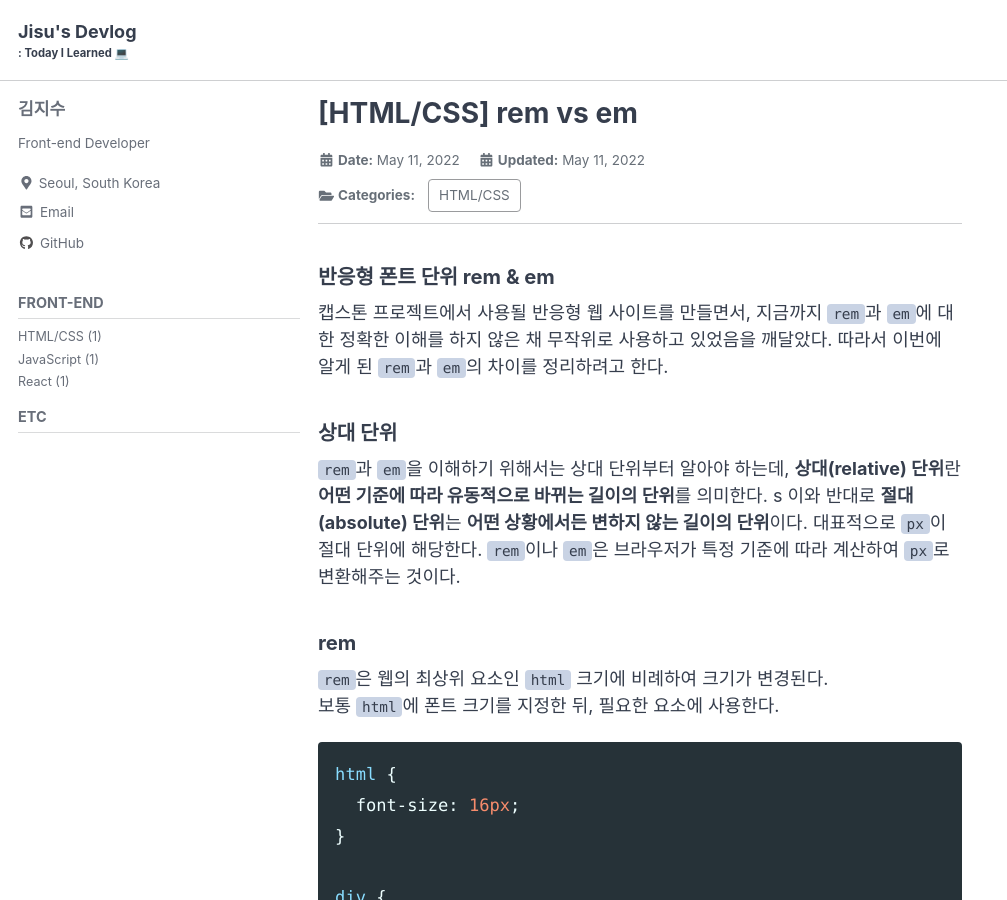
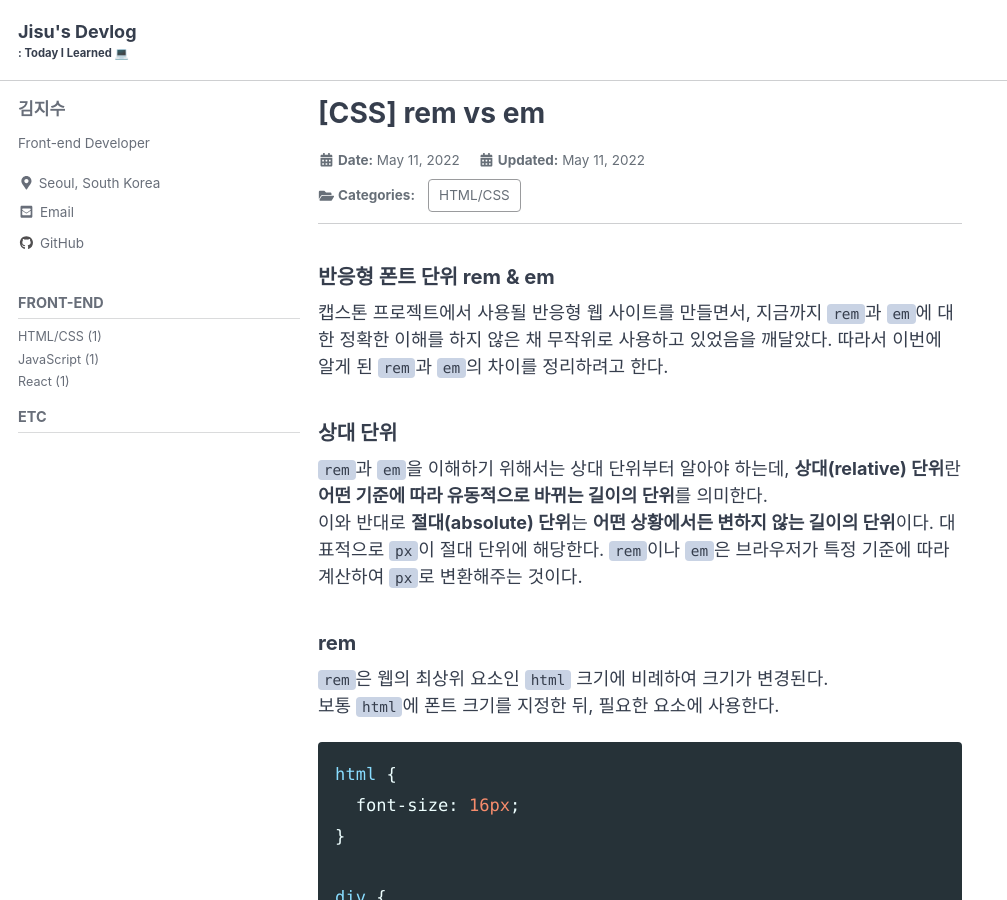
Before and after one commit to Jisu00/Jisu00.github.io, a Jekyll site: the page built from _posts/2022-05-11-rem vs em.md, in a window 1280 px wide and 900 px high. Shown: the whole window, without its empty margins (0-1007 px from the left). Built offline with Jekyll 4.4.1, drawn with Linux system fonts in a browser that asks for light colours; cached includes are drawn as plain includes; nearby versions of some CDN libraries; some web fonts are replaced.

Commit message:
Fix: Fix HTML/CSS category's post list error
HTML/CSS 카테고리의 post list 안 보여지는 에러 수정

```diff
--- a/_posts/2022-05-11-rem vs em.md
+++ b/_posts/2022-05-11-rem vs em.md
@@ -1,5 +1,5 @@
 ---
-title: "[HTML/CSS] rem vs em"
+title: "[CSS] rem vs em"
 categories:
   - HTML/CSS
 date: 2022-05-11
@@ -13,7 +13,7 @@
 
 ### 상대 단위
 
-`rem`과 `em`을 이해하기 위해서는 상대 단위부터 알아야 하는데, **상대(relative) 단위**란 **어떤 기준에 따라 유동적으로 바뀌는 길이의 단위**를 의미한다.  s
+`rem`과 `em`을 이해하기 위해서는 상대 단위부터 알아야 하는데, **상대(relative) 단위**란 **어떤 기준에 따라 유동적으로 바뀌는 길이의 단위**를 의미한다.
 이와 반대로 **절대(absolute) 단위**는 **어떤 상황에서든 변하지 않는 길이의 단위**이다. 대표적으로 `px`이 절대 단위에 해당한다.
 `rem`이나 `em`은 브라우저가 특정 기준에 따라 계산하여 `px`로 변환해주는 것이다.
 
```
Also changed, not shown: _pages/categories/category-html_css.md (+2 -2 lines), _posts/2022-05-08-resize.md (+1 -1 lines).
